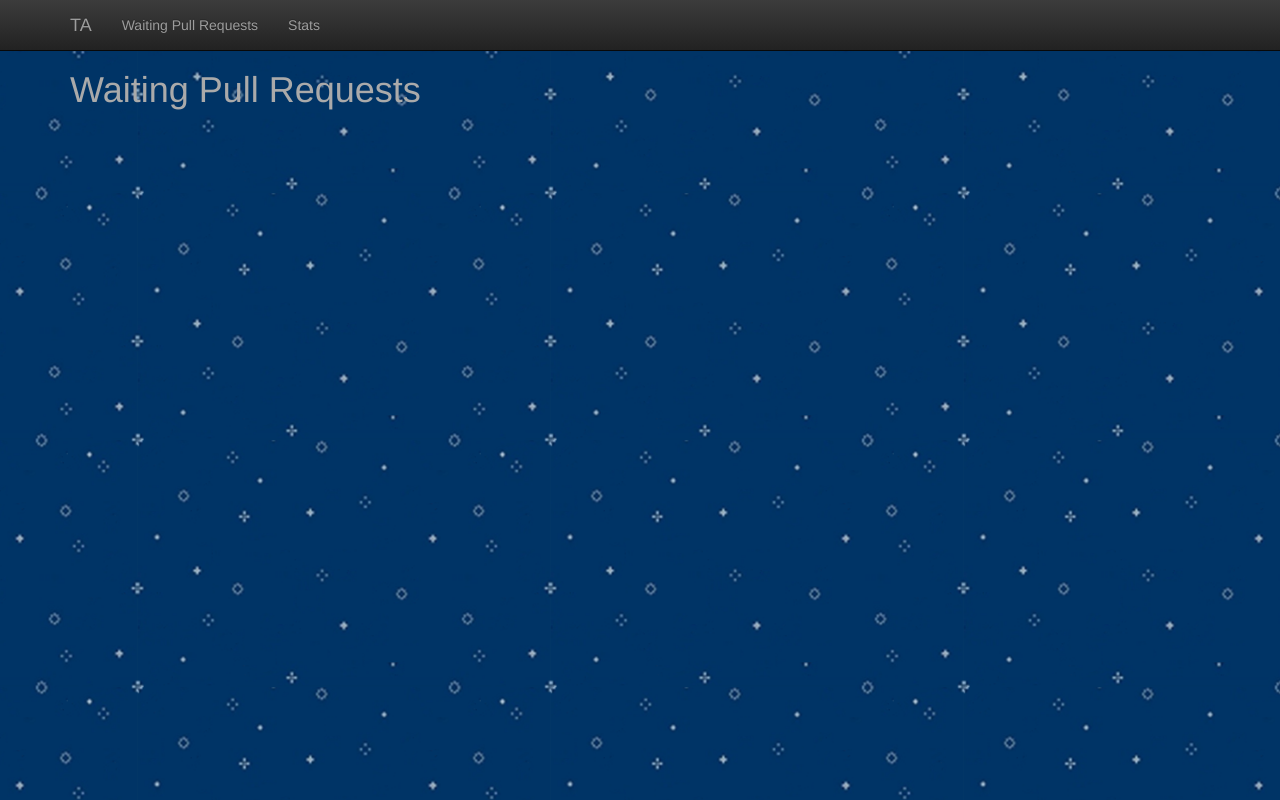
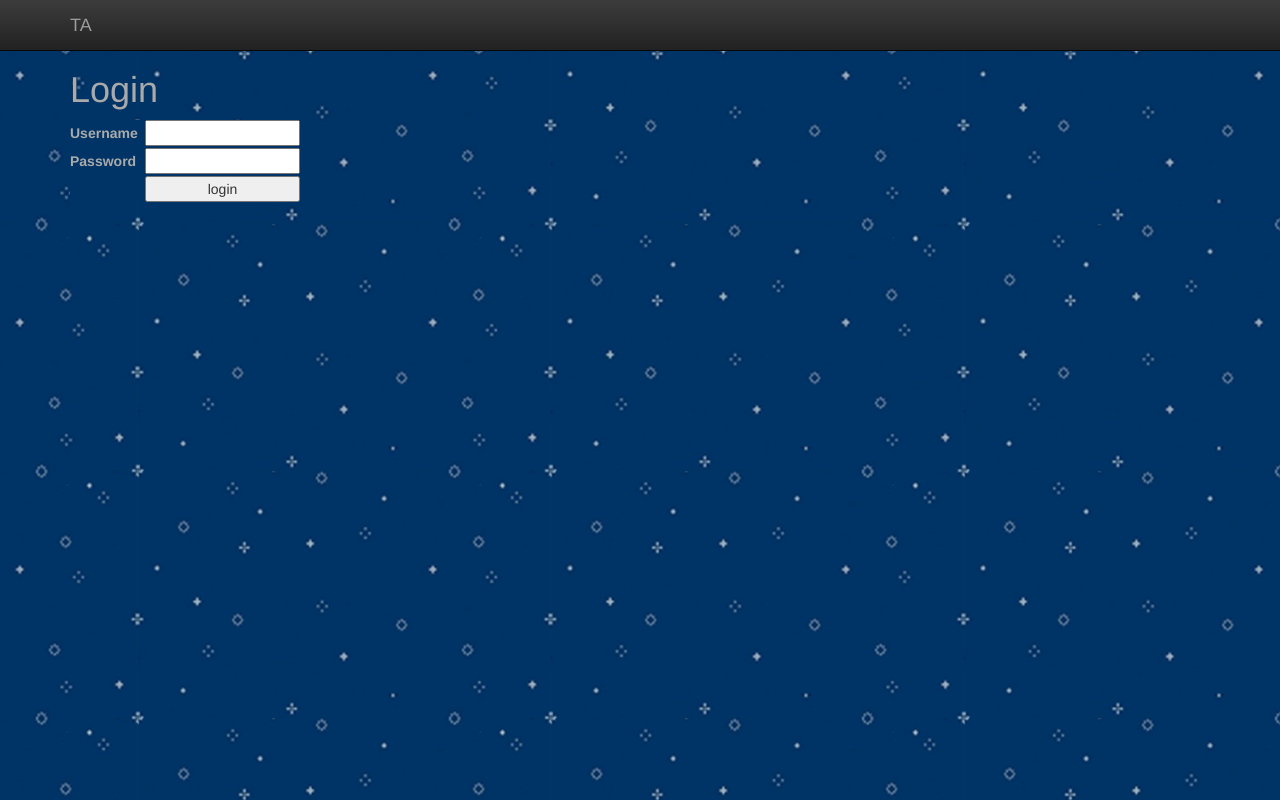
Before and after one commit to keithbarrow/TombolaAcademyDash, a website: page main-app/index.html in a window 1280 px wide. Drawn offline with nearby package versions, Linux system fonts and the light colour scheme; some packages are replaced by stand-ins of ours; files that its build step writes are made by us from their sources; no server answers; a script that the page names is missing.

Commit message:
Added stubbed login

```diff
--- a/gulpfile.js
+++ b/gulpfile.js
@@ -51,6 +51,7 @@ gulp.task('concat-scripts', function() {
     return gulp.src(['./main-app/scripts/modules.js',
         './main-app/scripts/module-config.js',
         './main-app/scripts/providers/**/*.js',
+        './main-app/scripts/authentication/authentication-controller.js',
         './main-app/scripts/waiting-pulls/waiting-pulls-model.js',
         './main-app/scripts/waiting-pulls/pull-request-information-factory.js',
         './main-app/scripts/waiting-pulls/waiting-pulls-controller.js',
@@ -58,7 +59,8 @@ gulp.task('concat-scripts', function() {
         './main-app/scripts/stats/stats-normaliser.js',
         './main-app/scripts/stats/stats-model.js',
         './main-app/scripts/stats/stats-controller.js',
-        './main-app/scripts/main-controller.js'
+        './main-app/scripts/main-controller.js',
+        './main-app/scripts/module-run.js'
         ])
         .pipe(concat('app.js'))
         .pipe(gulp.dest('./.build/scripts'));
--- a/main-app/index.html
+++ b/main-app/index.html
@@ -24,11 +24,13 @@
         <span class="navbar-brand">TA</span>
       </div>
       <div class="collapse navbar-collapse">
-        <ul class="nav navbar-nav">
+        <ul class="nav navbar-nav" ng-show="isAuthenticated()">
           <li><a ui-sref="waitingPulls">Waiting Pull Requests</a></li>
           <li><a ui-sref="stats">Stats</a></li>
+          <li><a href="#" ng-click="logout()">Logout</a></li>
         </ul>
       </div>
+
     </div>
   </nav>
 </div>
--- a/main-app/less/app.less
+++ b/main-app/less/app.less
@@ -1,8 +1,10 @@
 @duration: 60s;
 @nyanDuration: 300s;
+@mainBackgroundColor: #003466;
+@defaultTextColor: #AAAAAA;
 
 body{
-    background-color: #003466;
+    background-color: @mainBackgroundColor;
     background-image: url("images/background.png");
     background-repeat: repeat;
     -webkit-animation-name: moveBackground; /* Chrome, Safari, Opera */
@@ -108,3 +110,18 @@ h1, h2, h3, h4, h5, h6, .h1, .h2, .h3, .h4, .h5, .h6 {
 table{
     color:#ddd;
 }
+
+form.login {
+  background-color: @mainBackgroundColor;
+  width: 250px;
+  label {
+    color: @defaultTextColor ;
+    width: 75px;
+  }
+  input {
+    width: 155px;
+  }
+  input[type=button] {
+    margin-left: 75px;
+  }
+}
--- /dev/null
+++ b/main-app/partials/login.html
@@ -0,0 +1,6 @@
+<h1>Login</h1>
+<form class="login">
+    <div><label for="username">Username</label><input id="username" type="text" ng-model="username"></div>
+    <div><label for="password">Password</label><input id="password" type="password" ng-model="password"></div>
+    <div><input type="button" value="login" ng-click="login()"></div>
+</form>
--- /dev/null
+++ b/main-app/scripts/authentication/authentication-controller.js
@@ -0,0 +1,12 @@
+(function () {
+    'use strict';
+
+    angular.module('Tombola.Academy.Dash.Authentication')
+        .controller('AuthenticationController', ['$scope', '$state', 'Authenticator', function($scope, $state, authenticator) {
+            $scope.username ='';
+            $scope.password ='';
+            $scope.login = function(){
+                authenticator.login($scope.username, $scope.password);
+            };
+        }]);
+})();
--- a/main-app/scripts/main-controller.js
+++ b/main-app/scripts/main-controller.js
@@ -1,6 +1,13 @@
 (function () {
     'use strict';
-    angular.module('myApp').controller('MainController', ['$state',function($state){
-        $state.go('waitingPulls');
+    angular.module('myApp')
+        .controller('MainController', ['$scope', '$state','Authenticator', function($scope, $state, authenticator){
+            $scope.isAuthenticated = function(){
+                return authenticator.isAuthenticated();
+            };
+            $scope.logout = function (){
+                authenticator.logout();
+            };
+            $state.go('waitingPulls');
     }]);
 })();
--- a/main-app/scripts/module-config.js
+++ b/main-app/scripts/module-config.js
@@ -1,6 +1,7 @@
 (function () {
     'use strict';
-    angular.module('myApp').config( function($stateProvider) {
+    angular.module('myApp')
+        .config(['$stateProvider', function($stateProvider) {
             $stateProvider
                 .state('waitingPulls', {
                     templateUrl: 'partials/waitingpulls.html',
@@ -9,6 +10,10 @@
                 .state('stats', {
                     templateUrl: 'partials/stats.html',
                     controller:  'StatsController'
+                })
+                .state('login', {
+                    templateUrl: 'partials/login.html',
+                    controller:  'AuthenticationController'
                 });
-    });
+        }]);
 })();
--- /dev/null
+++ b/main-app/scripts/module-run.js
@@ -0,0 +1,13 @@
+(function () {
+    'use strict';
+    angular.module('myApp')
+        .run(['$rootScope', '$state','Authenticator', function($rootScope, $state, authenticator){
+            $rootScope.$on('$stateChangeStart', function(event, toState){
+                //Note - no sense of roles, will lose where we were headed at login...
+                if(!authenticator.isAuthenticated() && toState.name !== 'login'){
+                    event.preventDefault();
+                    $state.go('login');
+                }
+            });
+        }]);
+})();
--- a/main-app/scripts/modules.js
+++ b/main-app/scripts/modules.js
@@ -27,13 +27,14 @@
     }
 
     angular.module('Tombola.Academy.Dash.TaProxy', []);
+    angular.module('Tombola.Academy.Dash.Authentication', ['Tombola.Academy.Dash.TaProxy']);
     angular.module('Tombola.Academy.Dash.GithubProxy', ['Tombola.Academy.Dash.GithubProxy']);
     angular.module('Tombola.Academy.Dash.WaitingPulls', ['Tombola.Academy.Dash.GithubProxy']);
     angular.module('Tombola.Academy.Dash.Stats', ['Tombola.Academy.Dash.TaProxy']);
 
     angular.module('myApp', [
         'ui.router',
+        'Tombola.Academy.Dash.Authentication',
         'Tombola.Academy.Dash.WaitingPulls',
-        'Tombola.Academy.Dash.Stats'
-    ]);
+        'Tombola.Academy.Dash.Stats']);
 })();
--- /dev/null
+++ b/main-app/scripts/providers/authentication/authenticator.js
@@ -0,0 +1,27 @@
+(function () {
+    'use strict';
+    angular.module('Tombola.Academy.Dash.Authentication')
+        .service('Authenticator', [ '$state', 'UserInformation', function ($state, userInformation){
+        var token = null;
+
+        return {
+            login: function(username, password){
+                token = userInformation.login(username, password);
+                if(this.isAuthenticated()){
+                    $state.go('waitingPulls'); //No sense of where user was going...
+                }
+            },
+            logout: function() {
+                token = null;
+                $state.go('login');
+            },
+            isAuthenticated : function(){
+                return token !== null;
+            },
+            getToken: function (){
+                return token;
+            }
+        };
+    }]);
+
+})();
--- a/main-app/scripts/providers/ta-proxy/ta-user-information.js
+++ b/main-app/scripts/providers/ta-proxy/user-information.js
@@ -16,6 +16,10 @@
                     {username: 'JakeArkleyTombola', repositories: ['NoughtsAndCrosses']},
                     {username: 'matthew-english', repositories: ['Noughts-and-Crosses']}
                 ];
+
+                me.login = function (username, password){
+                    return 'STUB TOKEN  FOR' + username;
+                };
             };
             return new UserInfo();
     });
```
Also changed, not shown: .build/app.css, .build/index.html, .build/scripts/app.js. Lines whose indentation alone changed are shown as unchanged.
